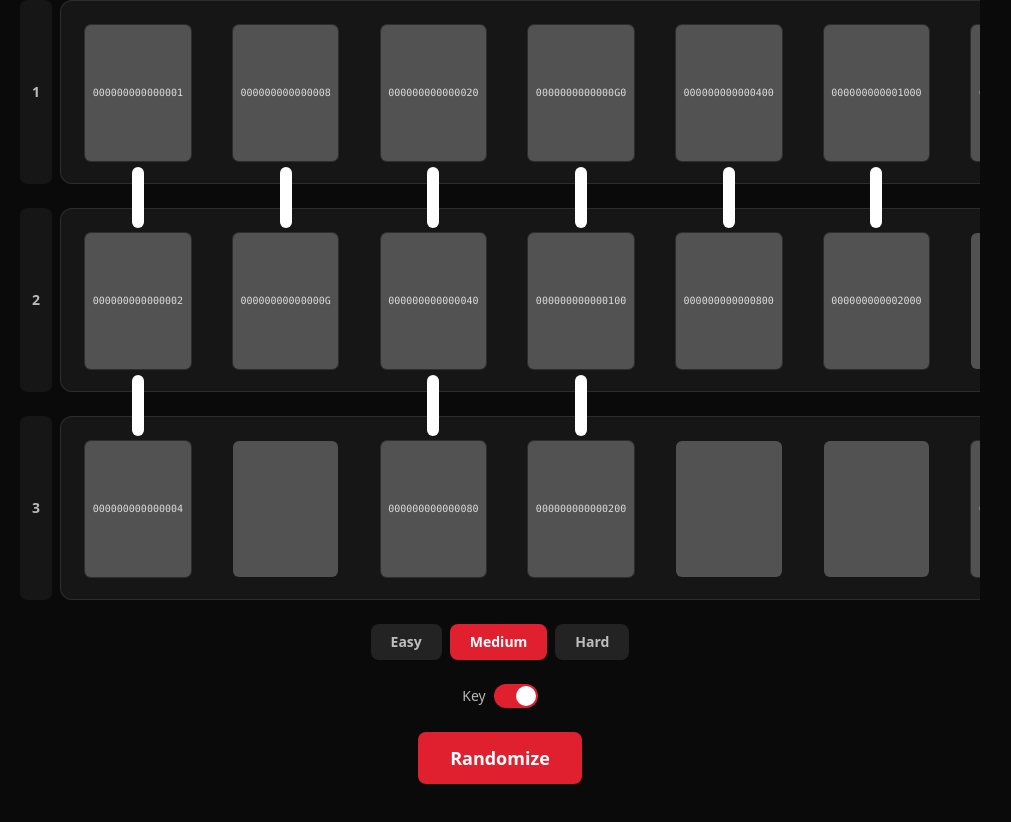
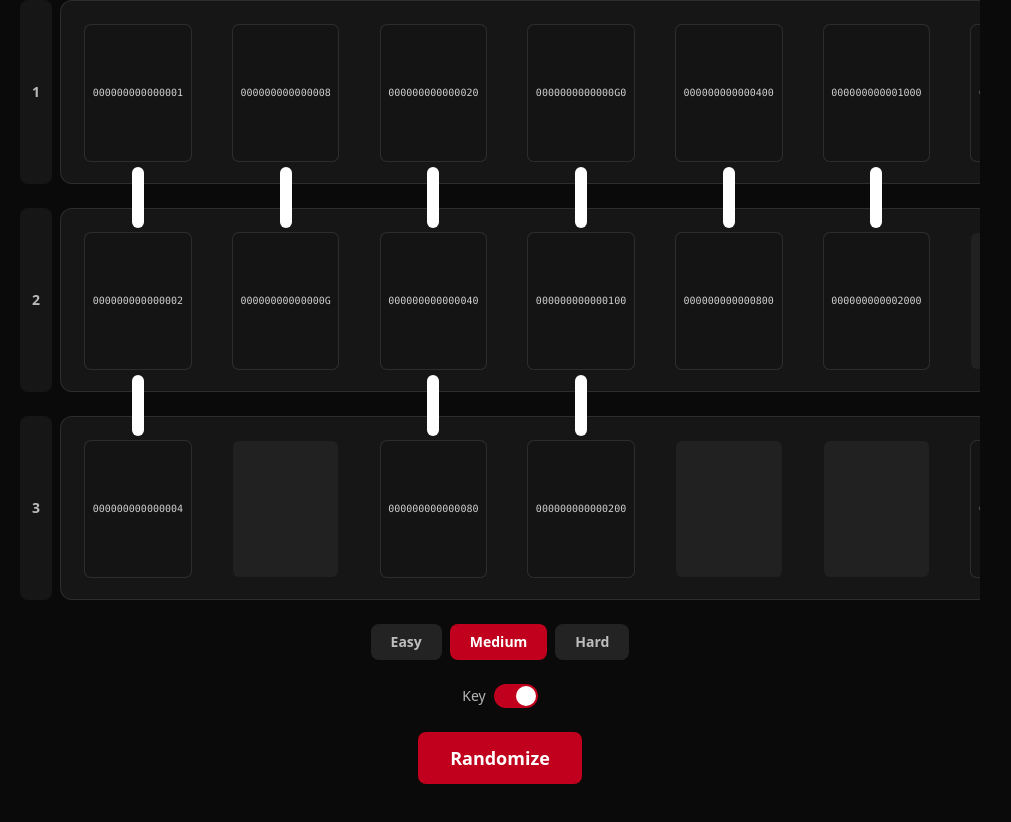
Before and after one commit to GabrielVD/cc-randomizer, a React (Vite) app: page / in a window 1280 px wide. Shown: the top 822 px of the page, without its empty margins (140-1151 px from the left). Built offline with nearby package versions, Linux system fonts and the light colour scheme.

Commit message:
Background styles

```diff
--- a/src/Cell.tsx
+++ b/src/Cell.tsx
@@ -10,9 +10,9 @@ type CellProps = {
 }
 
 const STATE_STYLES: Record<CellState, string> = {
-  empty: 'bg-neutral-600',
-  unselected: 'bg-neutral-600 ring-1 ring-white/10',
-  selected: 'bg-neutral-500 ring-2 ring-white',
+  empty: 'bg-[#212121]',
+  unselected: 'bg-[#141414] ring-1 ring-white/10',
+  selected: 'bg-[#9c0508] ring-2 ring-white',
   conflict: 'bg-neutral-600 ring-2 ring-red-500',
   locked: 'bg-neutral-600 ring-2 ring-blue-500',
   banned: 'bg-neutral-800 ring-2 ring-neutral-500',
--- a/src/index.css
+++ b/src/index.css
@@ -1,8 +1,8 @@
 @import 'tailwindcss';
 
 @theme {
-  --color-randomize: #e0202f;
-  --color-randomize-hover: #c41a26;
+  --color-randomize: #c0001c;
+  --color-randomize-hover: #d04055;
 }
 
 html {
```
